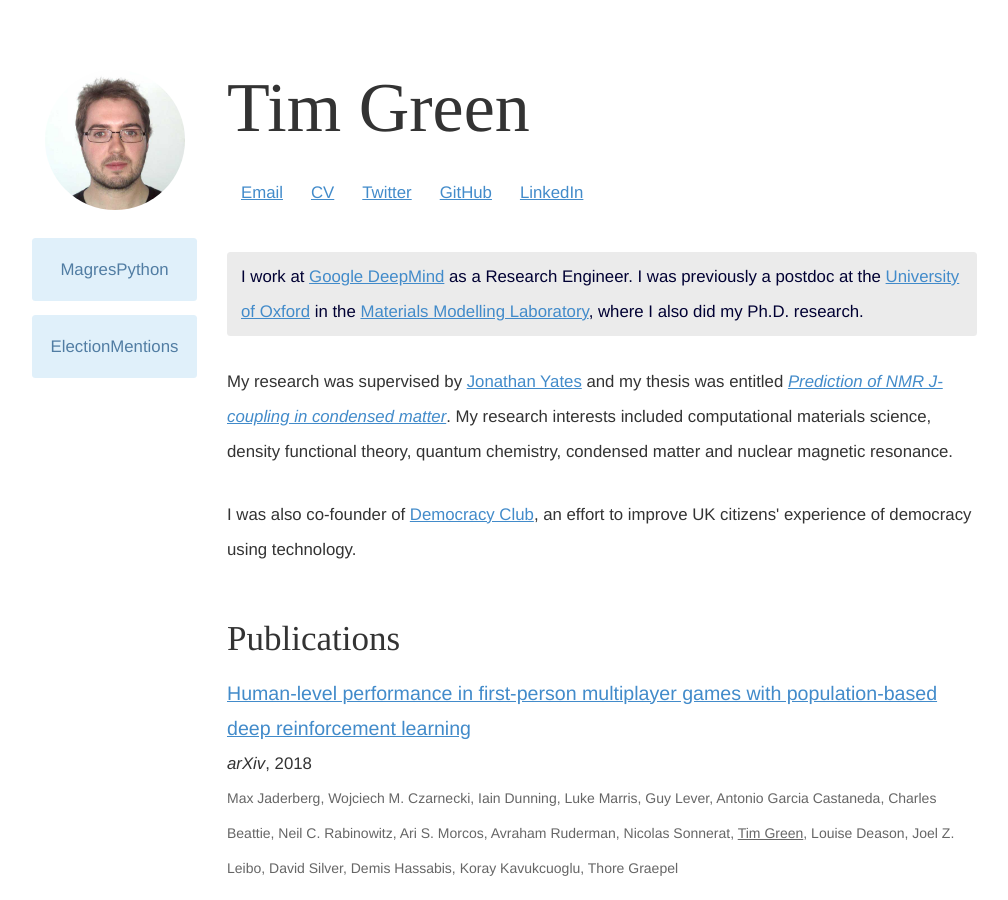
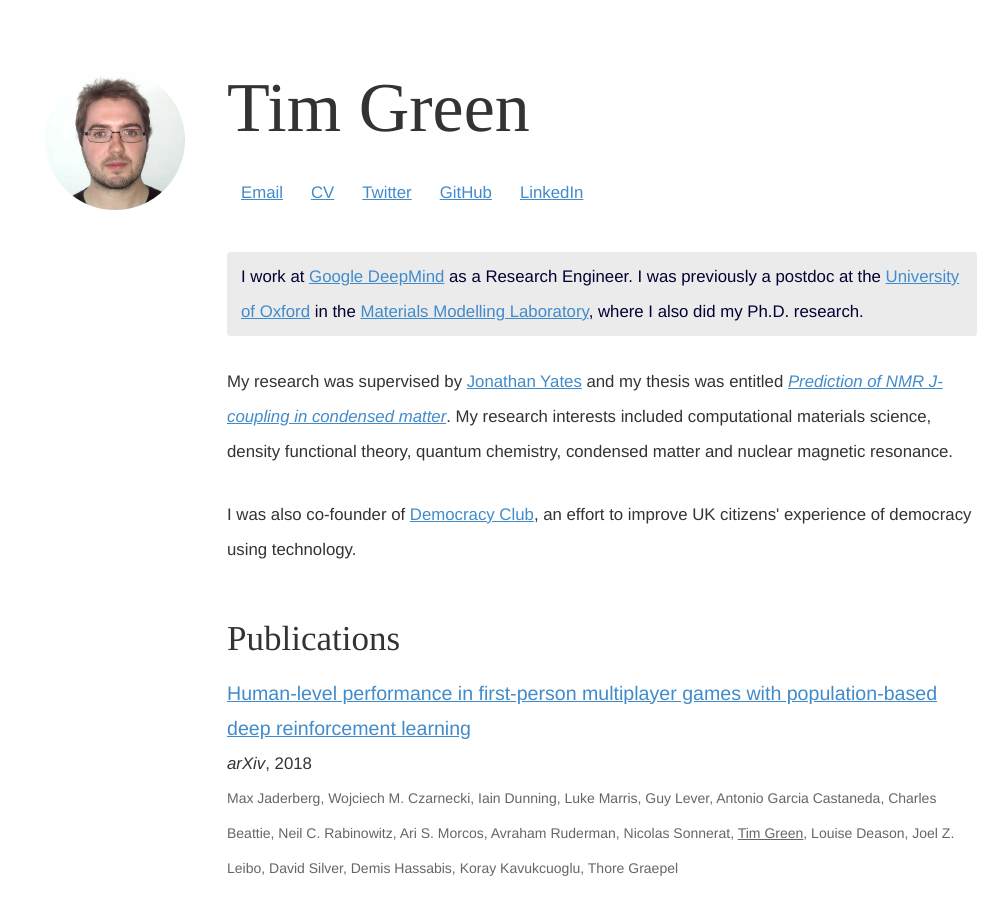
Before and after one commit to tfgg/tfgg.github.io, a Jekyll site: the page built from index.html, in a window 1280 px wide and 900 px high. Shown: the whole window, without its empty margins (38-1046 px from the left). Built offline with Jekyll 4.4.1, drawn with Linux system fonts in a browser that asks for light colours; nearby versions of some CDN libraries; some web fonts are replaced; Markdown is read by kramdown in place of the engine named in the settings.

Commit message:
Update index.html

```diff
--- a/index.html
+++ b/index.html
@@ -9,10 +9,6 @@ css: main.css
   <div class="row">
     <div class="col-md-2 logoface">
       <img src='images/my_face.jpg' class='my_face'/>
-      <ul id='leftnav'>
-        <li><a href='/magres-python/'>MagresPython</a></li>
-        <li><a href='https://www.electionmentions.com/'>ElectionMentions</a></li>
-      </ul>
     </div>
     <div class="col-md-8">
       <h1>Tim Green</h1>
```
